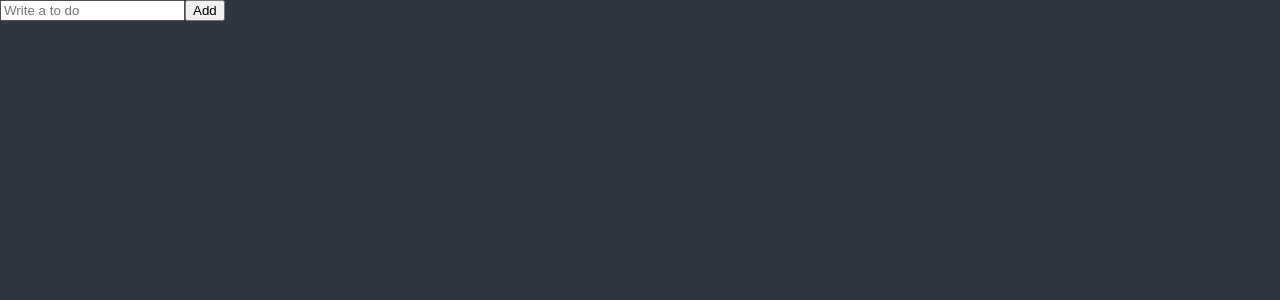
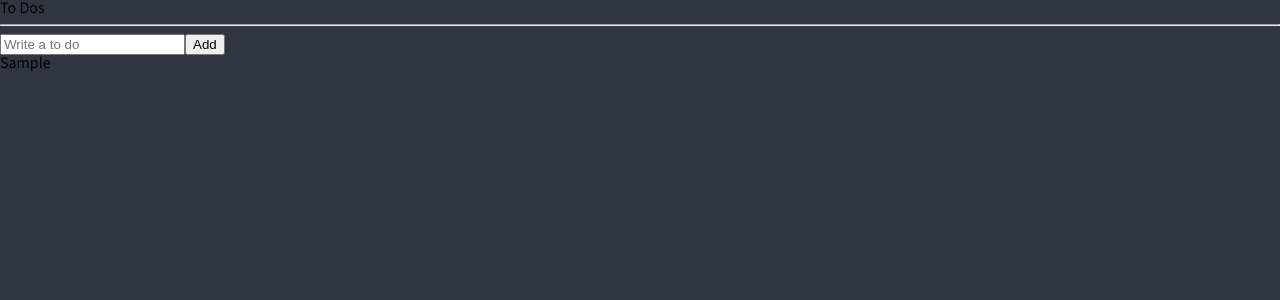
Before and after one commit to systic2/react-masterclass, a React (Create React App) app: page / in a window 1280 px wide. Both pictures are taken after typing "Sample" into the empty fields and a click on the button "Add". Shown: the top 300 px of the page. Built offline with nearby package versions, Linux system fonts and the light colour scheme.

Commit message:
Add To Do

```diff
--- a/src/Root.tsx
+++ b/src/Root.tsx
@@ -1,7 +1,7 @@
 import React from "react";
 import { Outlet } from "react-router-dom";
 import { createGlobalStyle } from "styled-components";
-import ToDoList from "./ToDoList";
+import ToDoList from "./components/ToDoList";
 
 const GlobalStyle = createGlobalStyle`
   /* http://meyerweb.com/eric/tools/css/reset/
--- a/src/ToDoList.tsx
+++ /dev/null
@@ -1,28 +0,0 @@
-import { useForm } from "react-hook-form";
-
-interface IForm {
-  toDo: string;
-}
-
-function ToDoList() {
-  const { register, handleSubmit, setValue } = useForm<IForm>();
-  const handleValid = (data: IForm) => {
-    console.log("add to do", data.toDo);
-    setValue("toDo", "");
-  };
-  return (
-    <div>
-      <form onSubmit={handleSubmit(handleValid)}>
-        <input
-          {...register("toDo", {
-            required: "Please write a To do",
-          })}
-          placeholder="Write a to do"
-        />
-        <button>Add</button>
-      </form>
-    </div>
-  );
-}
-
-export default ToDoList;
--- /dev/null
+++ b/src/components/ToDoList.tsx
@@ -0,0 +1,56 @@
+import { useForm } from "react-hook-form";
+import {
+  atom,
+  useRecoilState,
+  useRecoilValue,
+  useSetRecoilState,
+} from "recoil";
+
+interface IForm {
+  toDo: string;
+}
+
+interface IToDo {
+  text: string;
+  id: number;
+  category: "TO_DO" | "DOING" | "DONE";
+}
+
+const toDoState = atom<IToDo[]>({
+  key: "toDo",
+  default: [],
+});
+
+function ToDoList() {
+  const [toDos, setToDos] = useRecoilState(toDoState);
+  const { register, handleSubmit, setValue } = useForm<IForm>();
+  const handleValid = ({ toDo }: IForm) => {
+    setToDos((oldToDos) => [
+      { text: toDo, id: Date.now(), category: "TO_DO" },
+      ...oldToDos,
+    ]);
+    setValue("toDo", "");
+  };
+  return (
+    <div>
+      <h1>To Dos</h1>
+      <hr />
+      <form onSubmit={handleSubmit(handleValid)}>
+        <input
+          {...register("toDo", {
+            required: "Please write a To do",
+          })}
+          placeholder="Write a to do"
+        />
+        <button>Add</button>
+      </form>
+      <ul>
+        {toDos.map((toDo) => (
+          <li key={toDo.id}>{toDo.text}</li>
+        ))}
+      </ul>
+    </div>
+  );
+}
+
+export default ToDoList;
```
